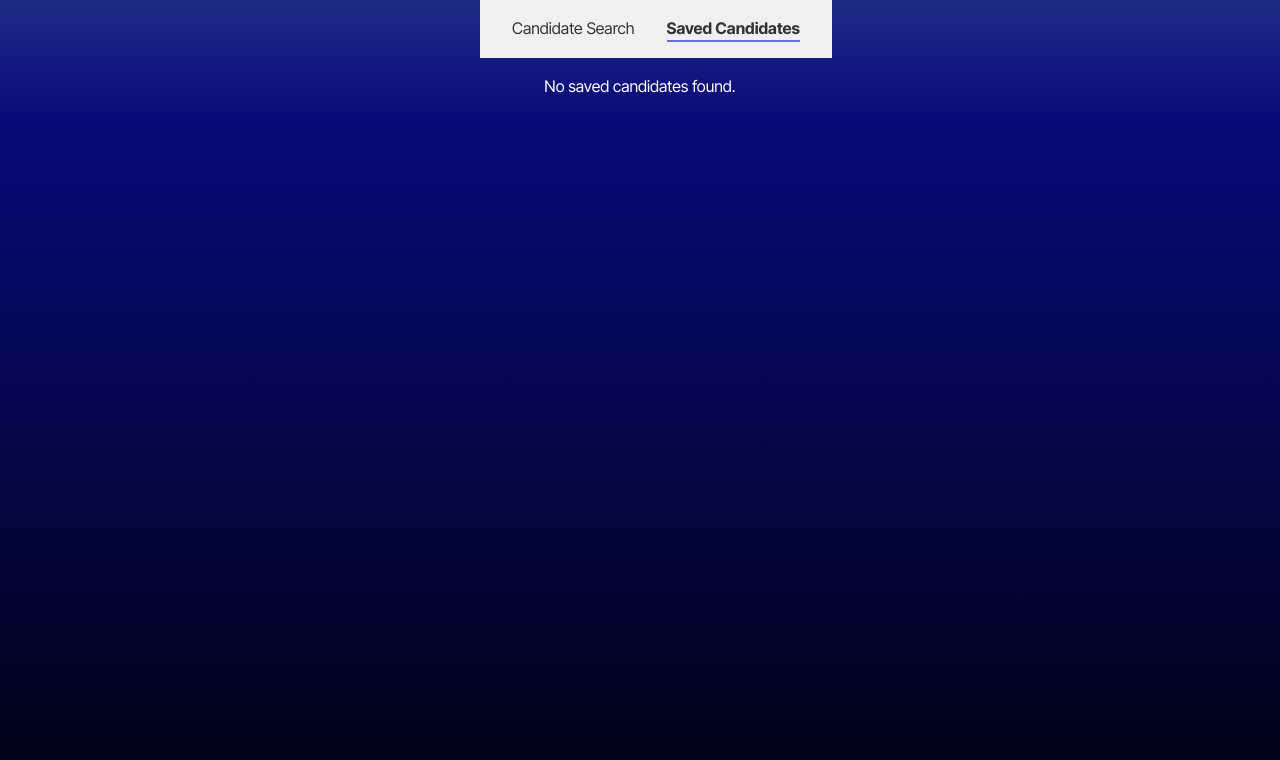
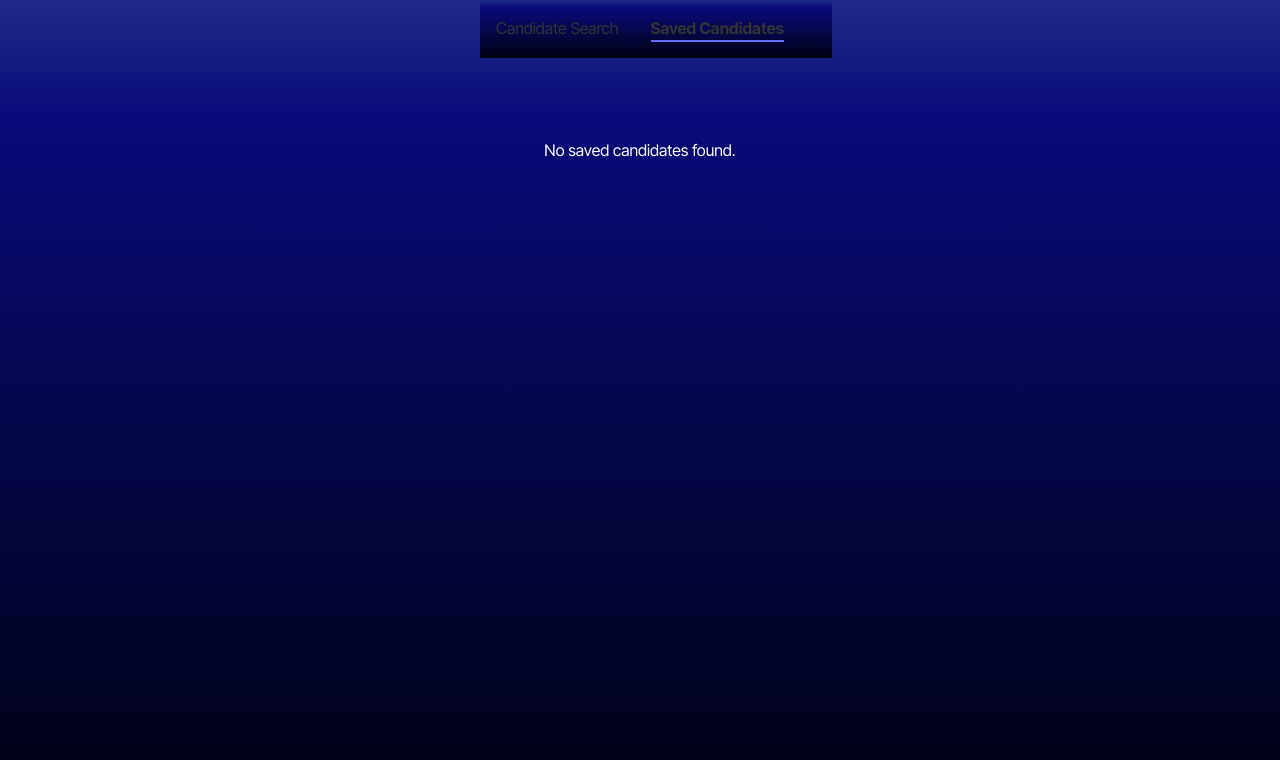
Before and after one commit to SSgrandslam7/candidateSearch, a React (Vite) app: page /SavedCandidates in a window 1280 px wide. Shown: the top 760 px of the page. Built offline with nearby package versions, Linux system fonts and the light colour scheme.

Commit message:
styling adjustment

```diff
--- a/src/index.css
+++ b/src/index.css
@@ -80,6 +80,7 @@ main {
   display: flex;
   flex-direction: column;
   align-items: center;
+  padding-top: 4rem;
 }
 
 tr {
@@ -94,10 +95,10 @@ tbody tr:nth-child(odd) {
 
 .nav {
   display: flex;
-  justify-content: center;
+  justify-content: flex-start;
   gap: 2rem;
   padding: 1rem;
-  background-color: #f0f0f0;
+  background: linear-gradient(180deg, rgb(32, 44, 136) 0%, rgba(9, 9, 121, 1) 15%, rgba(0, 2, 18, 1) 100%);
   width: 100%;
 }
 
--- a/src/pages/CandidateSearch.tsx
+++ b/src/pages/CandidateSearch.tsx
@@ -74,7 +74,7 @@ const CandidateSearch = () => {
       </div>
       <div style={{ display: 'flex', justifyContent: 'space-between', width: '150px', marginTop: '1.5rem' }}>
         <button className="circle-button red" onClick={handleAccept}>-</button>
-        <button className="circle-button greeen" onClick={handleNext}>+</button>
+        <button className="circle-button green" onClick={handleNext}>+</button>
       </div>
     </main>
   );
```
